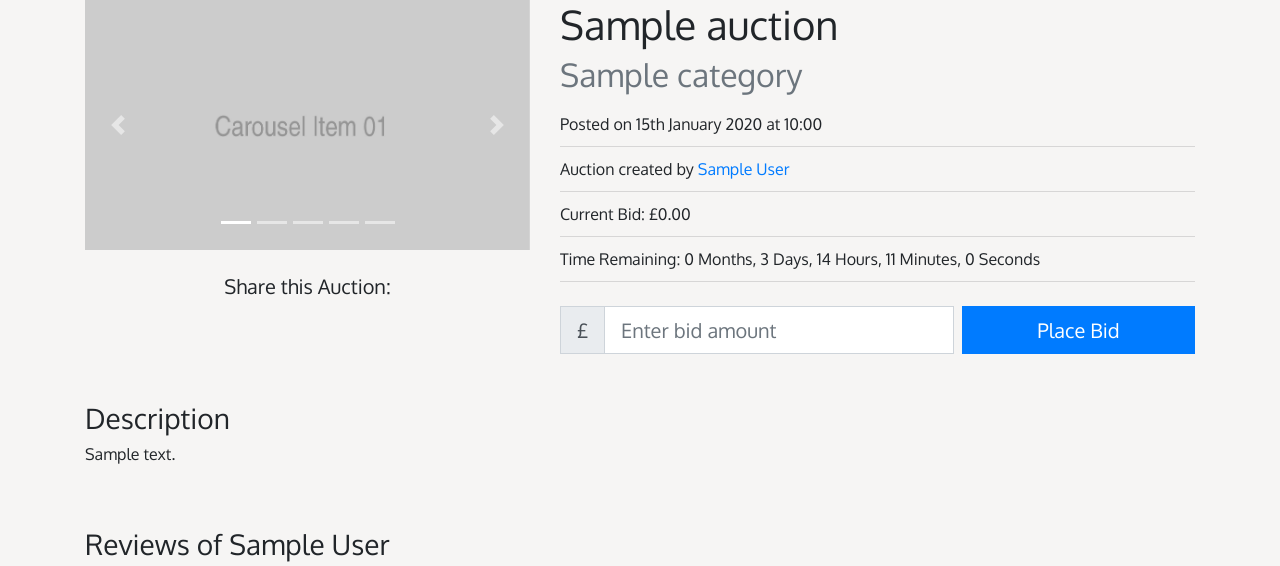
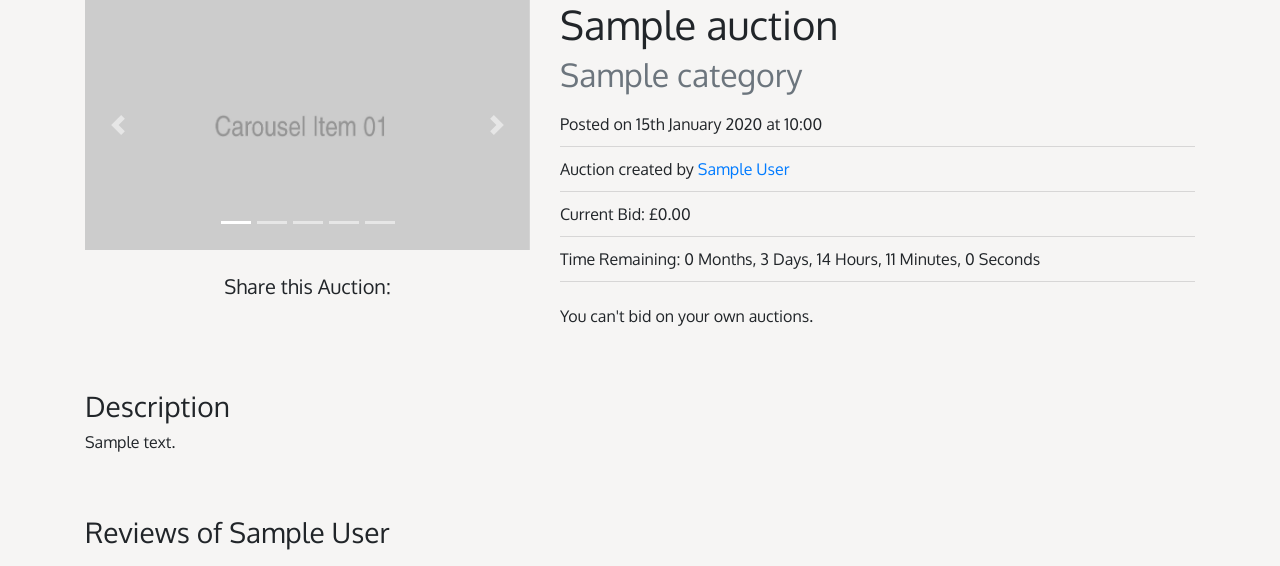
Before and after one commit to jenewland1999/ibuy-auctions, a PHP site: page /auctions/auction?id=1 in a window 1280 px wide. Shown: the part 301-867 px from the top of the page. Run offline with PHP 8.4, Linux system fonts and the light colour scheme; the visitor is signed in with stand-in values (Sample User, id 1); tables that the repository leaves empty or names only in its code hold one stand-in row (values such as "Sample post").

Commit message:
Prevent bidding on your own auctions
Signed-off-by: jenewland1999 <34895363+jenewland1999@users.noreply.github.com>

```diff
--- a/templates/auctions/auction.html.php
+++ b/templates/auctions/auction.html.php
@@ -53,7 +53,9 @@
       <li class="list-group-item bg-transparent pl-0">Time Remaining: <?= $timeRemaining->format('%m Months, %d Days, %h Hours, %i Minutes, %s Seconds') ?></li>
     </ul>
 
-    <?php if (isset($_SESSION['uuid'])): ?>
+    <?php if (isset($_SESSION['uuid']) && $user['user_id'] === $_SESSION['uuid']): /* If it's your auction */ ?>
+      <p>You can't bid on your own auctions.</p>
+    <?php elseif (isset($_SESSION['uuid'])): ?>
       <form action="" method="post" class="form-inline">
         <input type="hidden" name="auction_id" value="<?= $_GET['id']; ?>" required />
 
```
